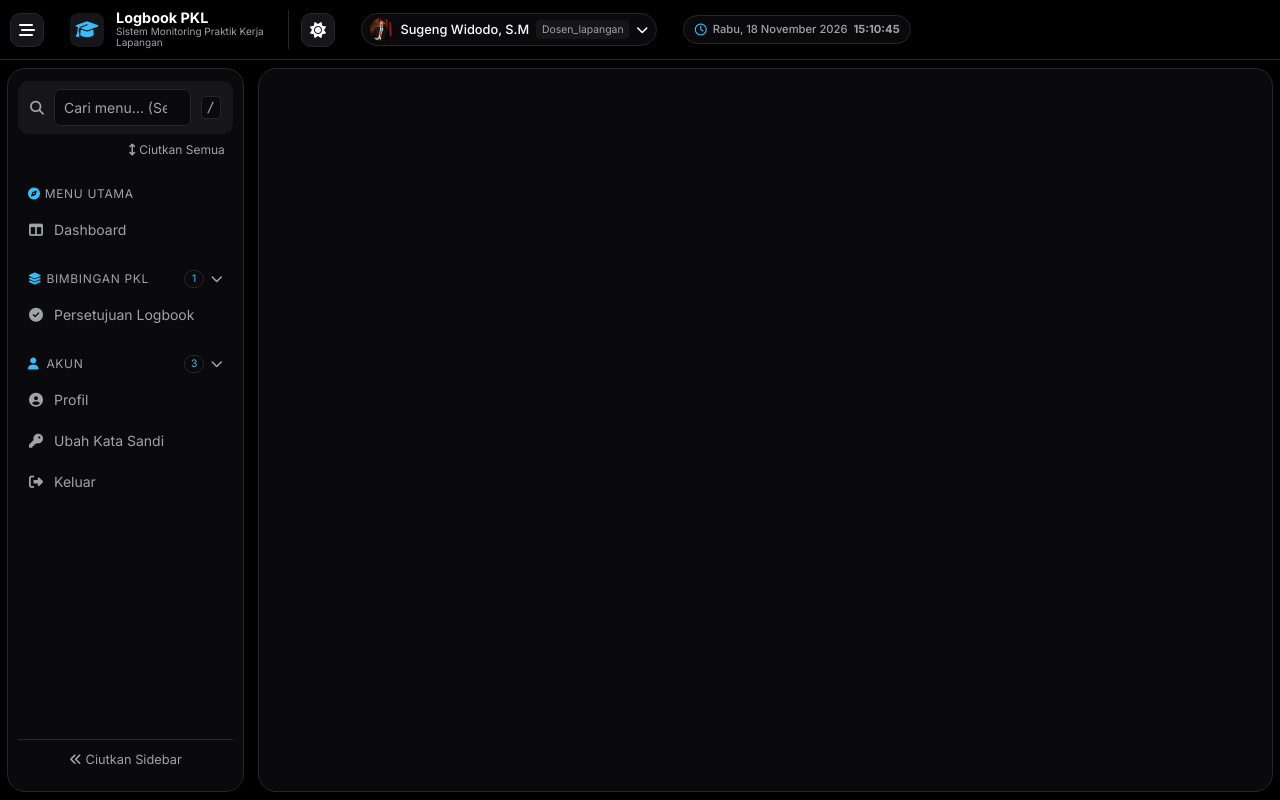
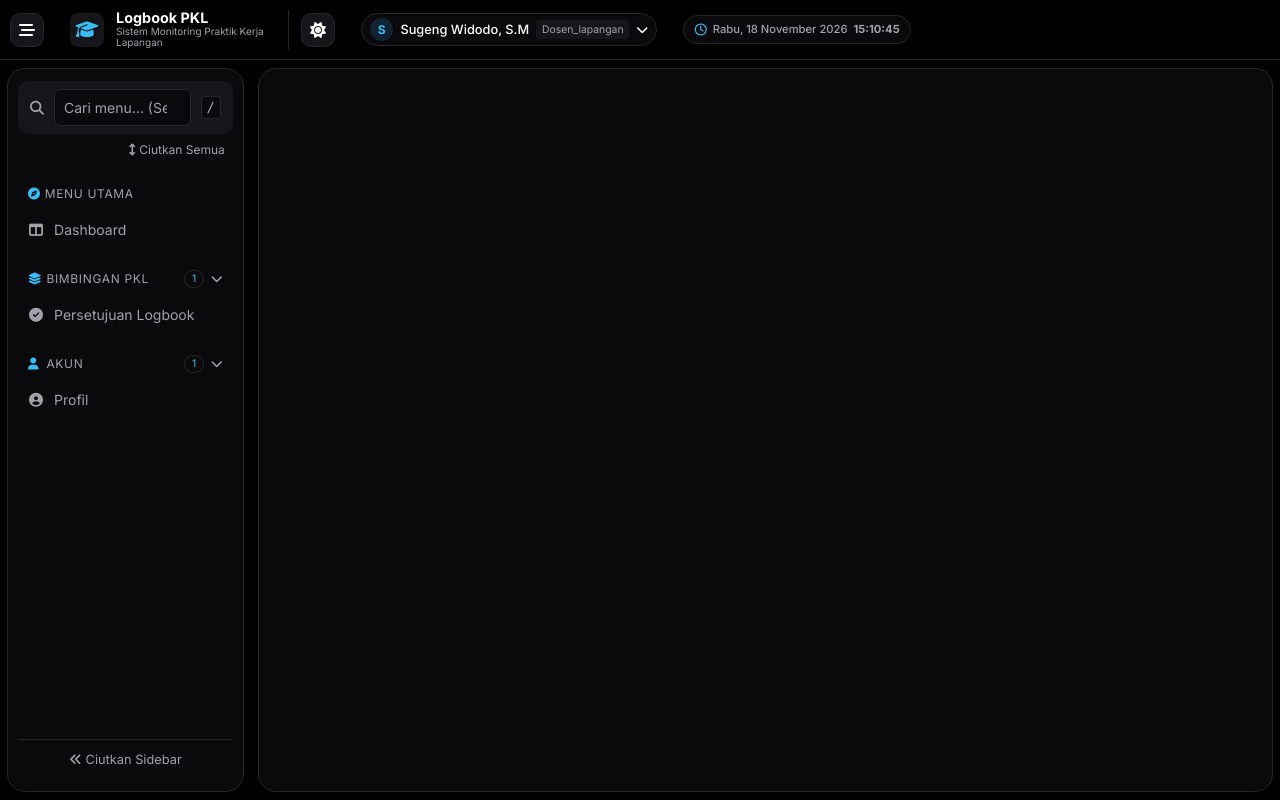
Before and after one commit to rkriswibowo-cloud/pkl, a PHP site: page /includes/header.php in a window 1280 px wide. Run offline with PHP 8.4, Linux system fonts and the light colour scheme; a user stored in the database is signed in; some libraries are stand-ins or nearby versions.

Commit message:
Update sidebar menu

```diff
--- a/includes/dashboard-sidebar.php
+++ b/includes/dashboard-sidebar.php
@@ -34,8 +34,6 @@ switch ($current_role) {
 
 $dashboard_groups['Akun'] = [
     [$base_path . 'profile.php', 'Profil', 'fa-user-circle'],
-    [$base_path . 'change_password.php', 'Ubah Kata Sandi', 'fa-key'],
-    [$base_path . 'logout.php', 'Keluar', 'fa-right-from-bracket'],
 ];
 ?>
 <button type="button" id="dashboardSidebarBackdrop" class="dashboard-sidebar-backdrop"
```
